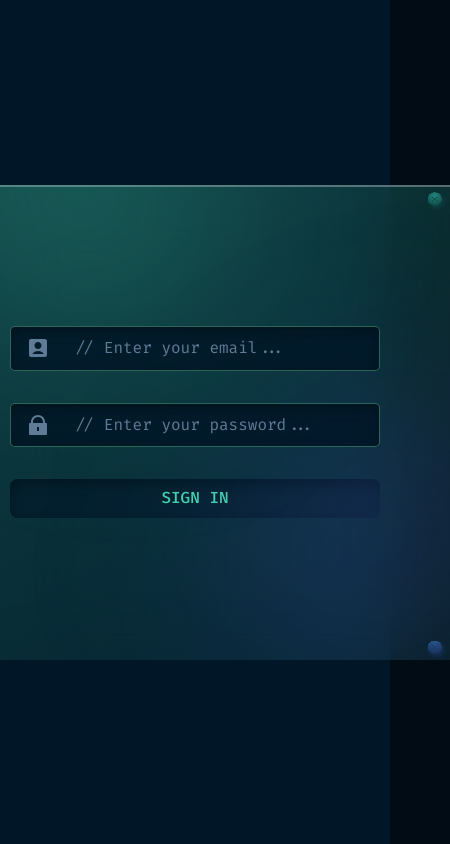
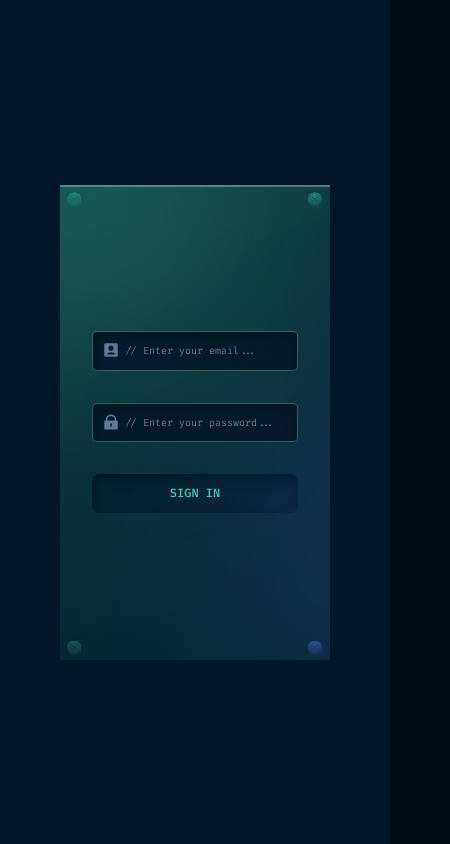
Before and after one commit to kostili-tec/ylab_auth-form, a React (Vite) app: page / in a window 390 px wide. Shown: the whole page, 450 px wide, since content can reach past the window. Built offline with nearby package versions, Linux system fonts and the light colour scheme.

Commit message:
feat: add tablet & mobile adaptive

```diff
--- a/src/components/AuthForm/AuthForm.module.scss
+++ b/src/components/AuthForm/AuthForm.module.scss
@@ -5,6 +5,15 @@
   gap: 2rem;
   border-radius: 5px;
   width: 370px;
+
+  @media screen and (max-width: 767px) {
+    width: 100%;
+    margin: 0 1rem;
+  }
+
+  @media screen and (max-width: 424px) {
+   font-size: 12px;
+  }
 }
 
 .submitBtn {
@@ -18,7 +27,12 @@
   height: 39px;
   cursor: pointer;
   transition: ease-in 0.2s;
+
   &:hover {
     background: var(--accent-darkBlue);
   }
+
+  &:active {
+    transform: scale(1.2);
+  }
 }
--- a/src/components/AuthFormContainer/AuthFormContainer.module.scss
+++ b/src/components/AuthFormContainer/AuthFormContainer.module.scss
@@ -8,4 +8,9 @@
   display: flex;
   justify-content: center;
   overflow: hidden;
+
+  @media screen and (max-width: 767px) {
+    width: 100%;
+    padding: 0 1rem;
+  }
 }
--- a/src/components/CustomInput/CustomInput.module.scss
+++ b/src/components/CustomInput/CustomInput.module.scss
@@ -39,6 +39,20 @@
   &::-webkit-autofill {
     background: transparent;
   }
+
+  @media screen and (max-width: 767px) {
+    padding: 12px 10px 12px 52px;
+    &::placeholder {
+      font-size: 12px;
+    }
+  }
+
+  @media screen and (max-width: 424px) {
+    padding: 12px 6px 12px 32px;
+    &::placeholder {
+      font-size: 10px;
+    }
+  }
 }
 
 .input:-webkit-autofill,
@@ -57,4 +71,9 @@
   margin-left: 16px;
   margin-top: 10px;
   transition: all ease-in 0.2s;
+
+  @media screen and (max-width: 424px) {
+    width: 18px;
+    margin-left: 10px;
+  }
 }
--- a/src/components/Popup/Popup.module.scss
+++ b/src/components/Popup/Popup.module.scss
@@ -8,6 +8,10 @@
   width: 120px;
   animation: slideInOut 5s ease-in-out;
   transform: translateX(140px);
+
+  @media screen and (max-width: 767px) {
+    font-size: 14px;
+  }
 }
 
 .succes {
--- a/src/components/ValidateMessage/ValidateMessage.module.scss
+++ b/src/components/ValidateMessage/ValidateMessage.module.scss
@@ -1,6 +1,12 @@
 .message {
   color: var(--accent-pink);
   font-size: 14px;
+  @media screen and (max-width: 767px) {
+    font-size: 12px;
+  }
+  @media screen and (max-width: 424px) {
+    font-size: 10px;
+  }
 }
 
 .messageContainer {
```
